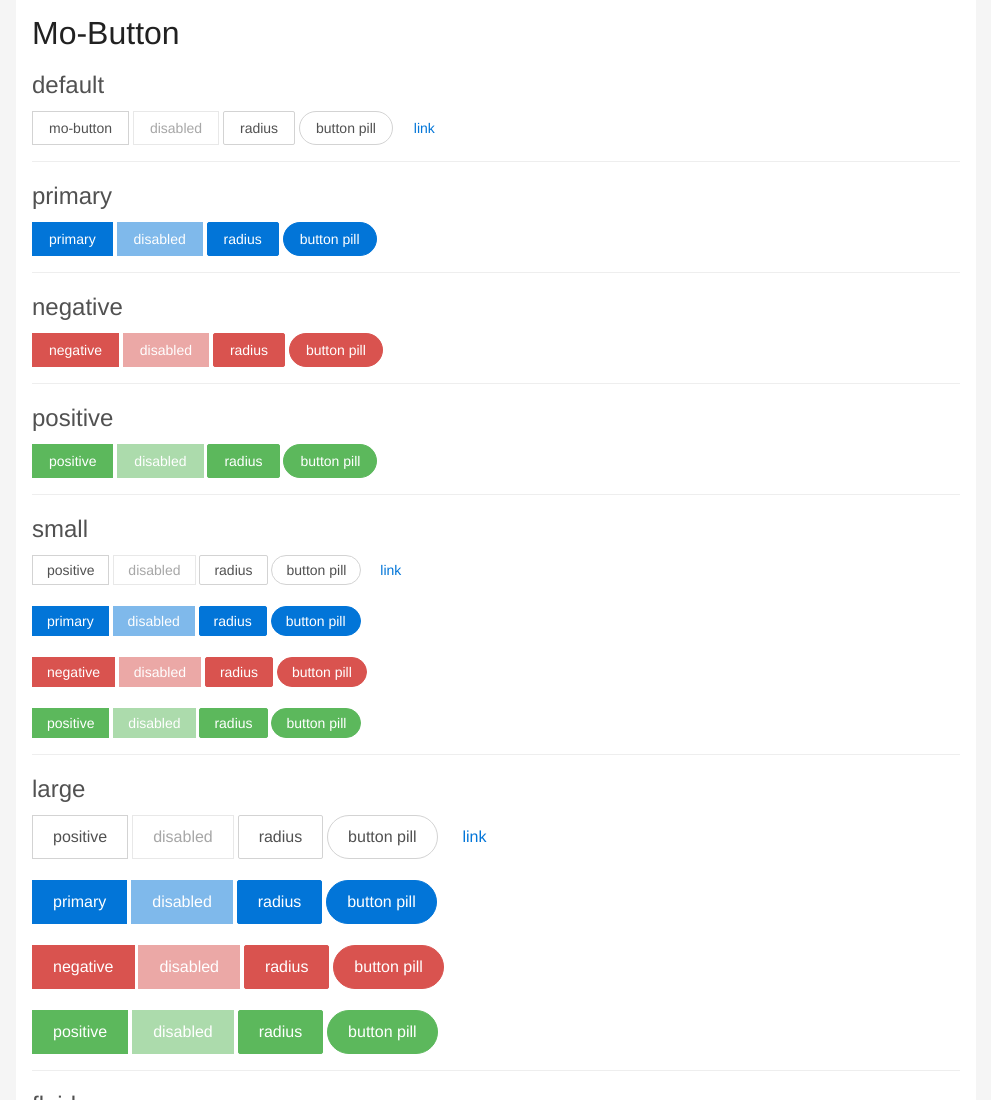
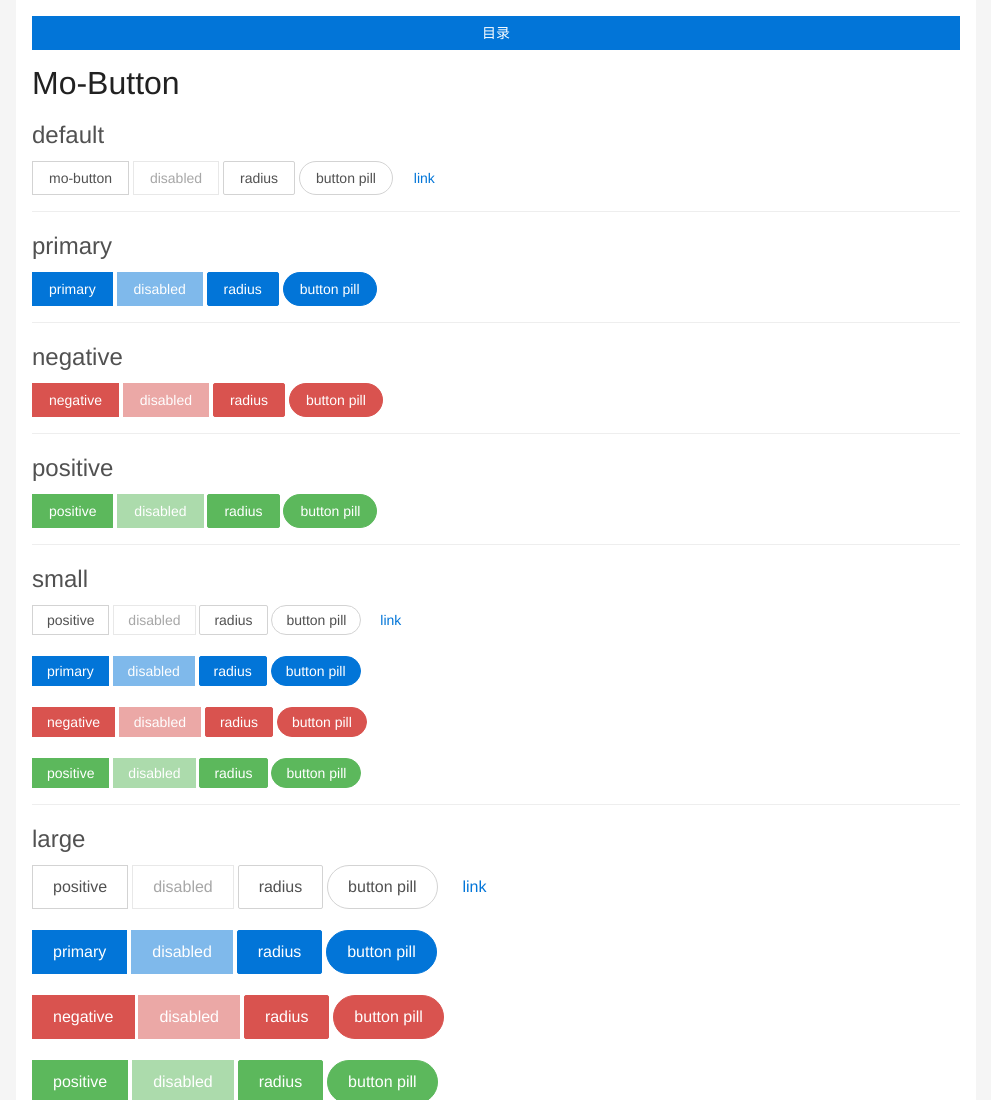
Before and after one commit to S-mohan/mo-css, a website: page demo/buttons.html in a window 1280 px wide. Shown: the top 1100 px of the page, without its empty margins (144-1135 px from the left). Drawn offline with Linux system fonts and the light colour scheme.

Commit message:
update demo

```diff
--- a/demo/buttons.html
+++ b/demo/buttons.html
@@ -11,6 +11,7 @@
 </head>
 <body>
 	<article class="demo">
+		<a class="demo-back mo-button--fluid mo-button--primary" href="index.html">目录</a>
 		<header class="demo-header">
 			<h1>Mo-Button</h1>
 		</header>
--- a/demo/demo.css
+++ b/demo/demo.css
@@ -7,7 +7,9 @@ body {
 	margin: 0 auto;
 	background-color: #fff;
 }
-
+.demo-back {
+	margin-bottom: 1rem;
+}
 .demo-header {
 
 }
```
Also changed, not shown: demo/checkbox.html (+1 -0 lines), demo/input.html (+1 -0 lines), demo/radio.html (+1 -0 lines), demo/switch.html (+1 -0 lines).
